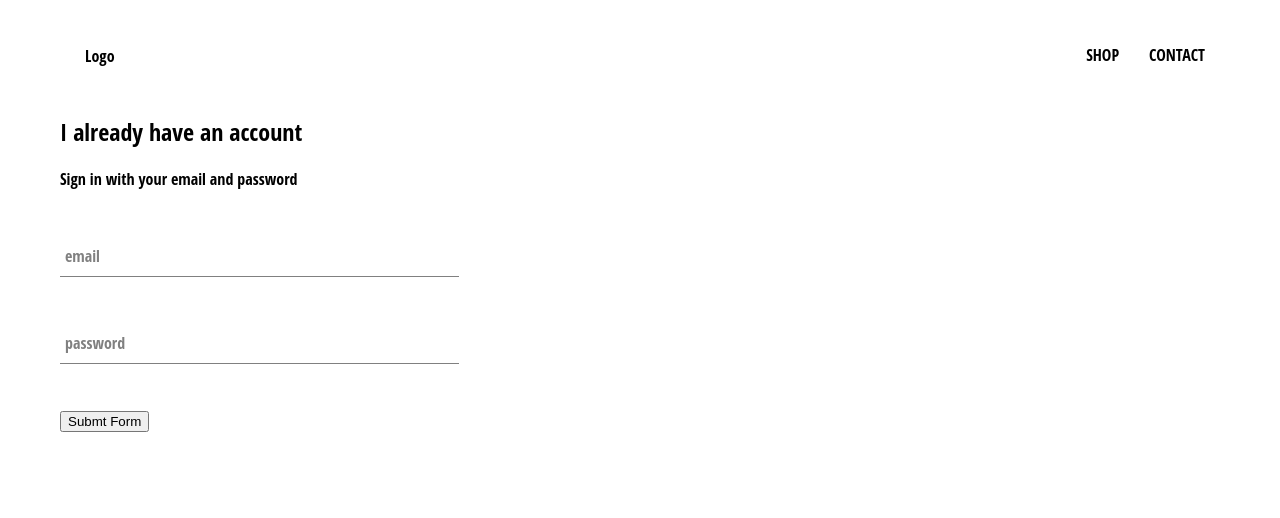
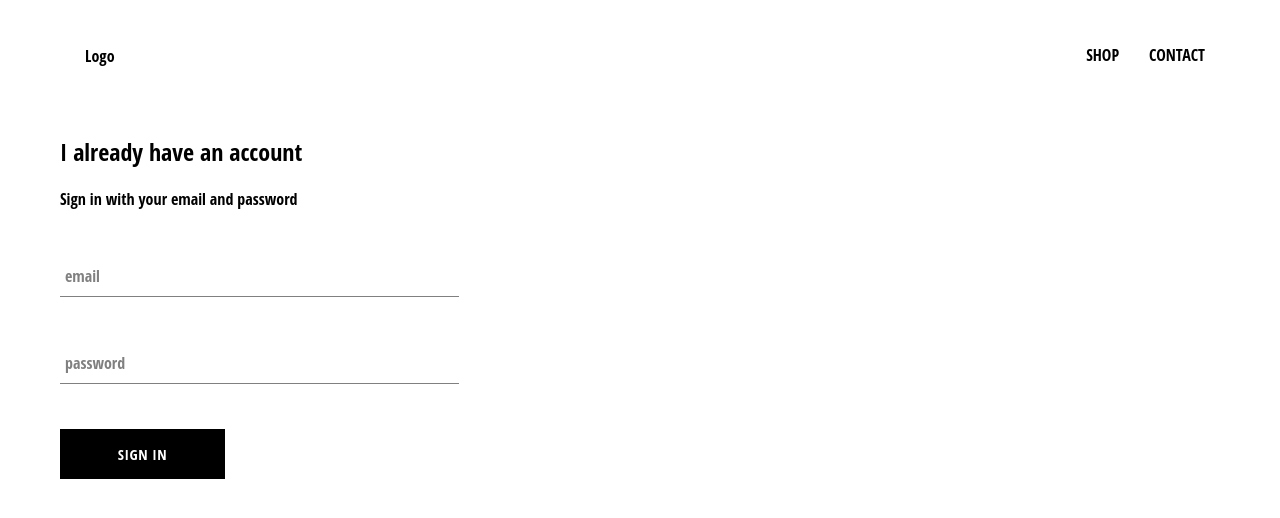
Before and after one commit to Mysta3/react-ecommerce, a React (Create React App) app: page /signin in a window 1280 px wide. Shown: the top 518 px of the page. Built offline with nearby package versions, Linux system fonts and the light colour scheme.

Commit message:
added reuseable customButton component + styles

```diff
--- /dev/null
+++ b/src/components/customButton/CustomButton.jsx
@@ -0,0 +1,13 @@
+import React from 'react';
+import './custom-button.scss';
+//pass in children props to dynamically render name of button
+//spread props through to customButton
+function CustomButton({ children, ...otherProps }) {
+  return (
+    <button className="custom-button" {...otherProps}>
+      {children}
+    </button>
+  );
+}
+
+export default CustomButton;
--- /dev/null
+++ b/src/components/customButton/custom-button.scss
@@ -0,0 +1,22 @@
+.custom-button {
+  min-width: 165px;
+  width: auto;
+  height: 50px;
+  letter-spacing: 0.5px;
+  line-height: 50px;
+  padding: 0 35px 0 35px;
+  font-size: 15px;
+  background-color: black;
+  color: white;
+  text-transform: uppercase;
+  font-family: 'Open Sans Condensed';
+  font-weight: bolder;
+  border: none;
+  cursor: pointer;
+
+  &:hover {
+    background-color: white;
+    color: black;
+    border: 1px solid black;
+  }
+}
--- a/src/components/sign-in/SignIn.jsx
+++ b/src/components/sign-in/SignIn.jsx
@@ -1,6 +1,7 @@
 import React from 'react';
 import './SignIn.scss';
 import FormInput from '../form-input/FormInput';
+import CustomButton from '../customButton/CustomButton';
 //will need to hold state for now
 class SignIn extends React.Component {
   constructor() {
@@ -17,7 +18,7 @@
     this.setState({ [name]: value });
   };
   handleSubmit = event => {
-      //prevent default behavior
+    //prevent default behavior
     event.preventDefault();
 
     //clear form after submission
@@ -28,8 +29,8 @@
   };
 
   render() {
-      //make form, required fields
-      //use a reuseable component for the form
+    //make form, required fields
+    //use a reuseable component for the form
     return (
       <div className="sign-in">
         <h2>I already have an account</h2>
@@ -51,7 +52,8 @@
             value={this.state.password}
             required
           />
-          <input type="submit" value="Submt Form" />
+          {/* add reuseable customButton component */}
+          <CustomButton type="submit">SIGN IN</CustomButton>
         </form>
       </div>
     );
--- a/src/components/sign-in/SignIn.scss
+++ b/src/components/sign-in/SignIn.scss
@@ -1,3 +1,8 @@
-.sign-in{
-    width: 30vw;
+.sign-in {
+  width: 30vw;
+  display: flex;
+  flex-direction: column;
+  .title {
+    margin: 10px 0;
+  }
 }
```
